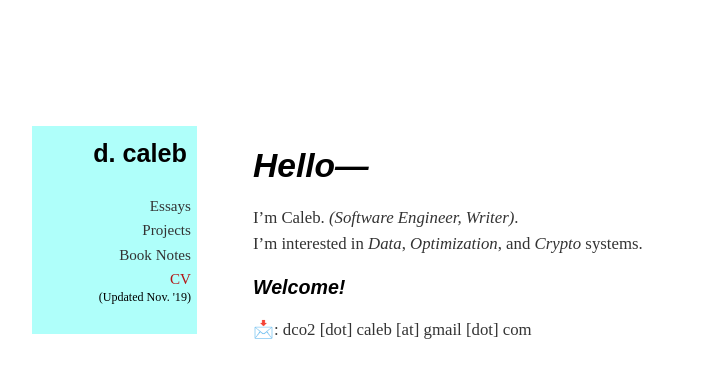
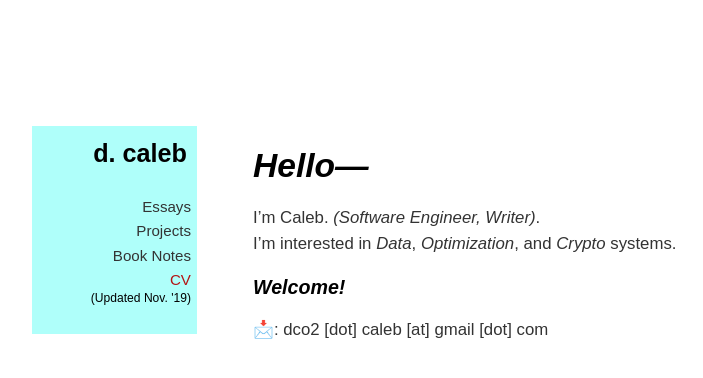
Before and after one commit to dCO2/blog-gh-pages, a Jekyll site: the page built from index.md, in a window 1280 px wide. Shown: the top 378 px of the page, without its empty margins (123-826 px from the left). Built offline with Jekyll 4.4.1, drawn with Linux system fonts in a browser that asks for light colours; some web fonts are replaced.

Commit message:
Fix irresponsive font style

```diff
--- a/_layouts/default.html
+++ b/_layouts/default.html
@@ -46,9 +46,7 @@
         <link rel=stylesheet type=text/css href="/blog-gh-pages/css/styles.css">
         <link rel=stylesheet type=text/css href="/blog-gh-pages/css/font-awesome/css/font-awesome.min.css">
         <link rel=stylesheet type=text/css href="https://cdn.rawgit.com/dreampulse/computer-modern-web-font/master/fonts.css">
-        <link rel="preconnect" href="https://fonts.googleapis.com">
-        <link rel="preconnect" href="https://fonts.gstatic.com" crossorigin>
-        <link href="https://fonts.googleapis.com/css2?family=Flamenco:wght@300&family=Zen+Antique+Soft&display=swap" rel="stylesheet">
+        <link rel=stylesheet type=text/css href="http://fonts.cdnfonts.com/css/latin-modern-roman">
 
 
     </head>
--- a/css/styles.css
+++ b/css/styles.css
@@ -8,8 +8,11 @@ a {
 
 body {
     /* font-family: "Computer Modern Serif", sans-serif; */
-    font-family: 'Flamenco', cursive;
-    font-family: 'Zen Antique Soft', serif;
+    font-family: 'LMRoman10', sans-serif;
+    font-family: 'LMRomanCaps10', sans-serif;
+    font-family: 'LMRomanDunh10', sans-serif;
+    font-family: 'LMRomanSlant10', sans-serif;
+    font-family: 'LMRomanDemi10', sans-serif;
     text-align: left;
     font-size: 14px;
 
```
